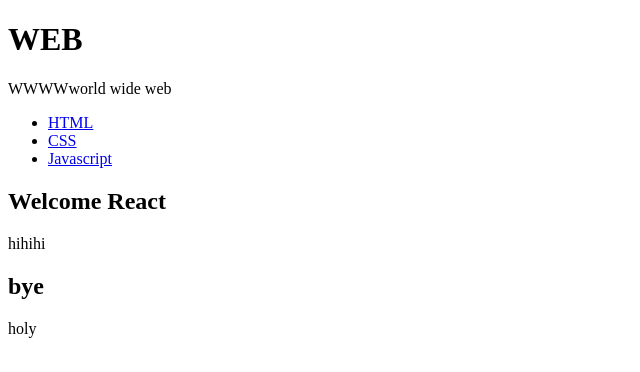
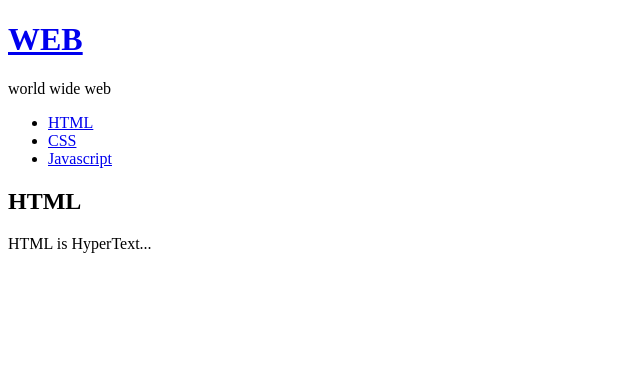
Before and after one commit to boy1434/React-app-Pract, a React (Create React App) app: page / in a window 1280 px wide. Shown: the top 372 px of the page, without its empty margins (0-640 px from the left). Built offline with nearby package versions, Linux system fonts and the light colour scheme.

Commit message:
event 추가 및 preventDefault(기본동작 막기)

```diff
--- a/src/App.js
+++ b/src/App.js
@@ -1,8 +1,8 @@
 import { render } from '@testing-library/react';
 import './App.css';
 import React, {Component} from 'react';
-import Subject from './components/TOC';
-import Sub from './components/Sub';
+import Subject from './components/Subject';
+import TOC from './components/TOC';
 import Content from './components/Content';
 
 
@@ -10,7 +10,9 @@
   constructor(props){
     super(props);
     this.state = {
-      subject:{title:'WEB', sub:'WWWWworld wide web'},
+      mode:'read',
+      subject:{title:'WEB', sub:'world wide web'},
+      welcome:{title:'Welcome', desc:'Hello React!!'},
       contents:[
         {id:1, title:'HTML', desc:'HTML is HyperText...'},
         {id:2, title:'CSS', desc:'CSS is for design'},
@@ -19,15 +21,29 @@
     }
   }
     render() {
+      console.log('App render');
+      var _title, _desc = null;
+      if(this.state.mode === 'welcome'){
+        _title = this.state.welcome.title;
+        _desc = this.state.welcome.desc;
+      } else if(this.state.mode === 'read'){
+        _title = this.state.contents[0].title;
+        _desc = this.state.contents[0].desc;
+      }
       return (
         <div className="App">
-        <Subject
-        title={this.state.subject.title}
-        sub={this.state.subject.sub}
-        />
-        <Sub data={this.state.contents}/>
-        <Content title="Welcome React" sub="hihihi" />
-        <Content title="bye" sub="holy" />
+          {/* <Subject
+          title={this.state.subject.title}
+          sub={this.state.subject.sub}
+          /> */}
+          <header>
+          <h1><a href="/" onClick={function (e){
+            e.preventDefault();
+          }}>{this.state.subject.title}</a></h1>
+         {this.state.subject.sub}
+        </header>
+          <TOC data={this.state.contents}/>
+          <Content title={_title} desc={_desc} />
       </div>
     );
   }
--- a/src/components/Content.js
+++ b/src/components/Content.js
@@ -1,11 +1,12 @@
 
 function Content(props) {
+  console.log('Content render');
     return (
       <header>
       <h2>
         {props.title}
       </h2>
-      {props.sub}
+      {props.desc}
       </header>
 
     )
--- a/src/components/Sub.js
+++ /dev/null
@@ -1,20 +0,0 @@
-import React, {Component} from 'react';
-
-class Sub extends Component {
-    render(){
-        var lists = [];
-    var data = this.props.data;
-    var i = 0;
-    while(i < data.length){
-        lists.push(<li key={data[i].id}><a href={"/content/"+data[i].id}>{data[i].title}</a></li>);
-        i = i + 1;
-    }
-    return(
-    <ul>
-      {lists}
-    </ul>
-    );
-    }
-}
-
-export default Sub;
--- /dev/null
+++ b/src/components/Subject.js
@@ -0,0 +1,15 @@
+import { Component } from "react";
+
+
+class Subject extends Component {
+    render(){
+      return (
+        <header>
+          <h1><a href="/">{this.props.title}</a></h1>
+         {this.props.sub}
+        </header>
+      );
+    }
+  }
+
+export default Subject;
--- a/src/components/TOC.js
+++ b/src/components/TOC.js
@@ -1,15 +1,20 @@
-import { Component } from "react";
+import React, {Component} from 'react';
 
+class TOC extends Component {
+    render(){
+        var lists = [];
+    var data = this.props.data;
+    var i = 0;
+    while(i < data.length){
+        lists.push(<li key={data[i].id}><a href={"/content/"+data[i].id}>{data[i].title}</a></li>);
+        i = i + 1;
+    }
+    return(
+    <ul>
+      {lists}
+    </ul>
+    );
+    }
+}
 
-class Subject extends Component {
-    render(){
-      return (
-        <header>
-          <h1>{this.props.title}</h1>
-         {this.props.sub}
-        </header>
-      );
-    }
-  }
-
-export default Subject;
+export default TOC;
```
